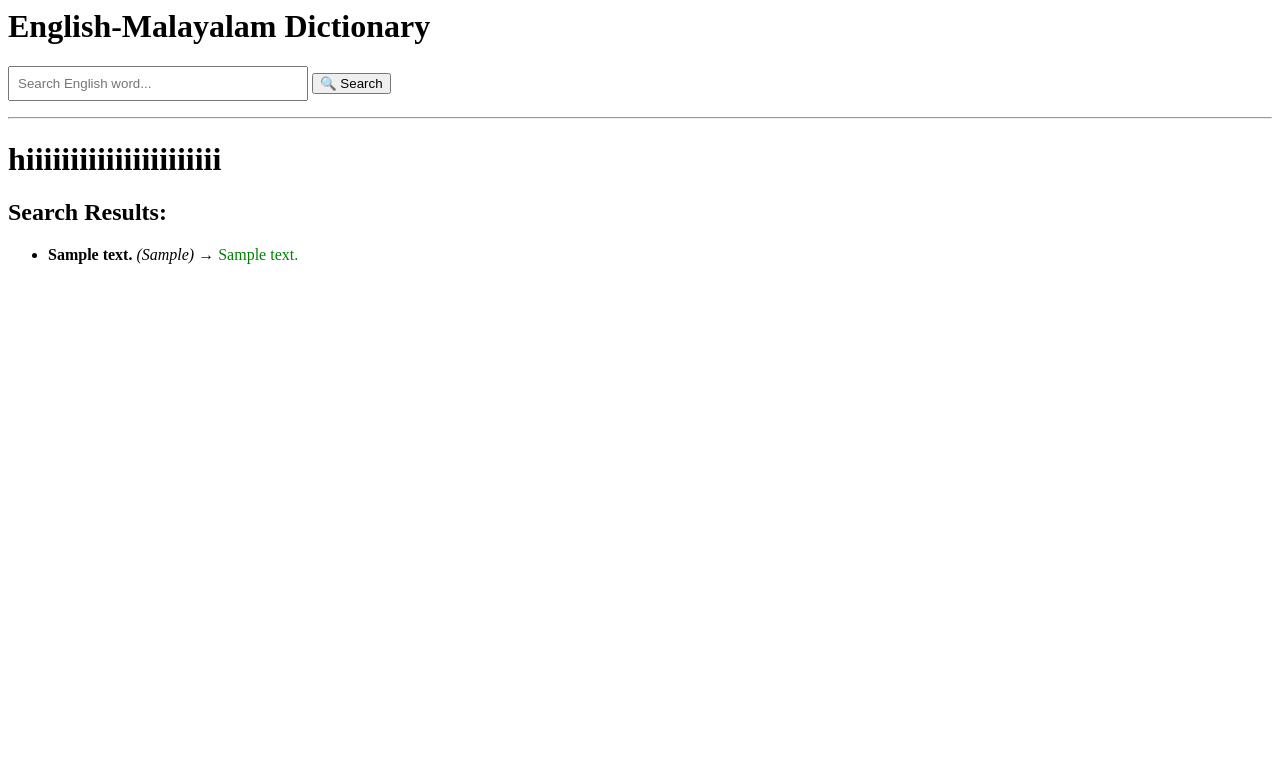
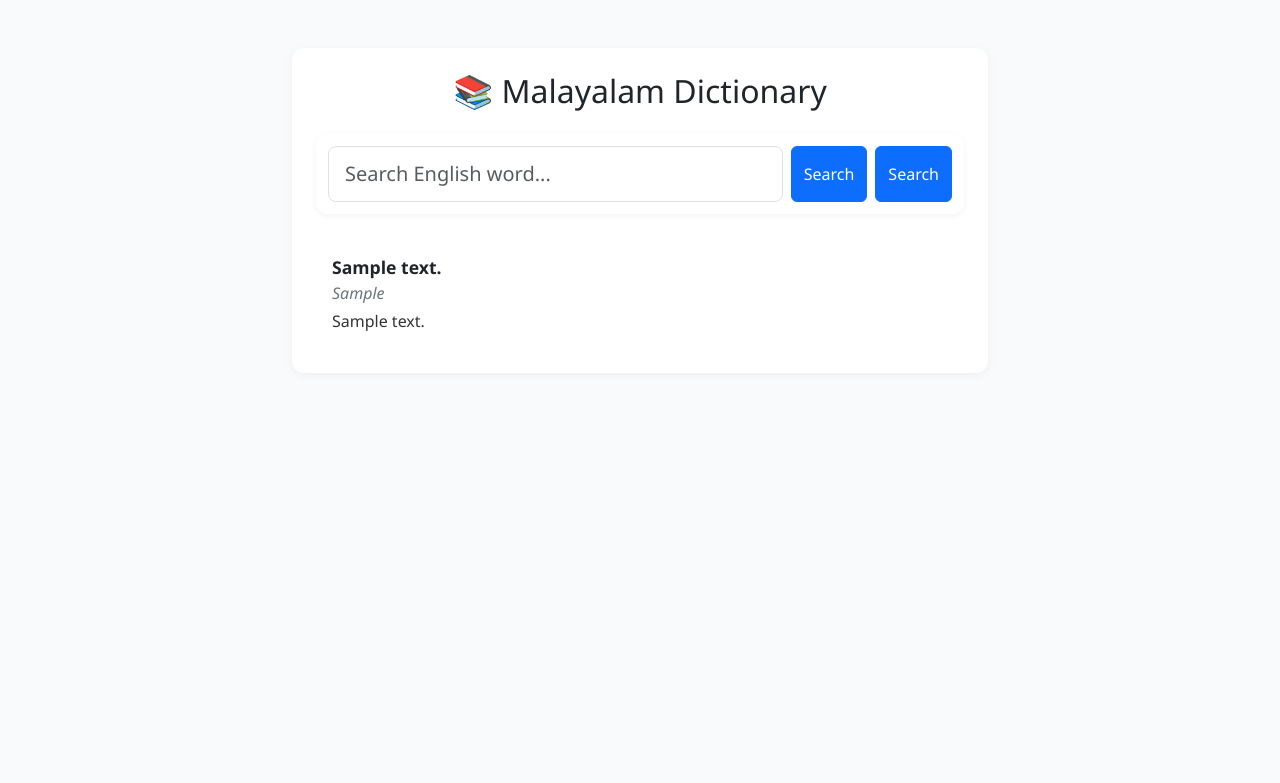
Before and after one commit to vishnubabi/ollam-dictionary-flashcard-, a Django app: page / in a window 1280 px wide. Shown: the top 783 px of the page. Run offline with Django 5.2, Linux system fonts and the light colour scheme; tables that the repository leaves empty hold one stand-in row (values such as "Sample post").

Commit message:
modified ui parts

```diff
--- /dev/null
+++ b/dictionary_app/static/dictionary_app/styles.css
@@ -0,0 +1,102 @@
+/* ----- Global Styles ----- */
+body {
+    font-family: 'Segoe UI', sans-serif;
+    background-color: #f9fafb;
+    margin: 0;
+    padding: 0;
+}
+
+/* ----- Container Layout ----- */
+.container {
+    max-width: 720px;
+}
+
+/* ----- Search Box Card ----- */
+.search-box {
+    box-shadow: 0 2px 8px rgba(0, 0, 0, 0.05);
+    border-radius: 12px;
+    background: white;
+    padding: 24px;
+    margin-bottom: 2rem;
+}
+
+/* ----- Dictionary Entry Styling ----- */
+.entry {
+    padding: 16px;
+    border-bottom: 1px solid #eaeaea;
+}
+
+.entry:last-child {
+    border-bottom: none;
+}
+
+.word {
+    font-weight: 600;
+    font-size: 1.1rem;
+}
+
+.type {
+    font-style: italic;
+    color: #6c757d;
+    margin-bottom: 4px;
+}
+
+.meaning {
+    font-size: 1rem;
+    color: #333;
+}
+
+/* ----- Form Custom Styling ----- */
+form input[type="text"] {
+    border-radius: 8px;
+    padding: 12px 16px;
+}
+
+form button, form a.btn {
+    border-radius: 8px;
+    padding: 10px 20px;
+    font-weight: 500;
+}
+
+form a.btn-secondary {
+    background-color: #6c757d;
+    border-color: #6c757d;
+}
+
+form a.btn-secondary:hover {
+    background-color: #5a6268;
+    border-color: #545b62;
+}
+
+/* Optional: add shadow to the form itself */
+.search-box form {
+    box-shadow: 0 2px 6px rgba(0,0,0,0.05);
+    padding: 12px;
+    border-radius: 12px;
+    background: #ffffff;
+}
+
+/* ----- Responsive Adjustments ----- */
+@media (max-width: 576px) {
+    .word {
+        font-size: 1rem;
+    }
+
+    .meaning {
+        font-size: 0.95rem;
+    }
+
+    .container {
+        padding: 0 1rem;
+    }
+
+    form {
+        flex-direction: column;
+    }
+
+    form input,
+    form button,
+    form a.btn {
+        width: 100%;
+    }
+}
--- a/dictionary_app/templates/dictionary_app/dictionary_list.html
+++ b/dictionary_app/templates/dictionary_app/dictionary_list.html
@@ -1,22 +1,41 @@
-<h1>English-Malayalam Dictionary</h1>
+{% load static %}
+<!DOCTYPE html>
+<html lang="en">
+<head>
+    <meta charset="UTF-8">
+    <title>Malayalam Dictionary</title>
+    <meta name="viewport" content="width=device-width, initial-scale=1">
 
-<form method="get" action="">
-    <input type="text" name="q" placeholder="Search English word..." value="{{ request.GET.q }}" style="padding:8px; width:300px;">
-    <button type="submit">🔍 Search</button>
-</form>
+    <!-- Bootstrap 5 CDN -->
+    <link href="https://cdn.jsdelivr.net/npm/bootstrap@5.3.0/dist/css/bootstrap.min.css" rel="stylesheet">
 
-<hr>
-<h1>hiiiiiiiiiiiiiiiiiiiiii</h1>
-<h2>Search Results:</h2>
+    <!-- Custom CSS -->
+    <link rel="stylesheet" href="{% static 'dictionary_app/styles.css' %}">
+</head>
+<body>
+    <div class="container py-5">
+        <div class="search-box">
+            <h2 class="mb-4 text-center">📚 Malayalam Dictionary</h2>
 
-<ul>
-    {% for entry in entries %}
-        <li>
-            <strong>{{ entry.from_content }}</strong>
-            {% if entry.types %} <em>({{ entry.types }})</em> {% endif %}
-            → <span style="color:green;">{{ entry.to_content }}</span>
-        </li>
-    {% empty %}
-        <li>No results found.</li>
-    {% endfor %}
-</ul>
+            <form method="get" class="mb-4 d-flex">
+                <input type="text" name="q" class="form-control form-control-lg flex-grow-1" placeholder="Search English word..." value="{{ request.GET.q }}">
+                <button type="submit" class="btn btn-primary ms-2">Search</button>
+                <button type="submit" class="btn btn-primary ms-2">Search</button>
+
+            </form>
+
+            {% if entries %}
+                {% for entry in entries %}
+                    <div class="entry">
+                        <div class="word">{{ entry.from_content }}</div>
+                        <div class="type">{{ entry.types }}</div>
+                        <div class="meaning">{{ entry.to_content }}</div>
+                    </div>
+                {% endfor %}
+            {% else %}
+                <p class="text-center text-muted">No results found.</p>
+            {% endif %}
+        </div>
+    </div>
+</body>
+</html>
--- a/dictionary_app/views.py
+++ b/dictionary_app/views.py
@@ -7,10 +7,10 @@ def dictionary_list(request):
     else:
         entries = DictionaryEntry.objects.all()[:100]
 
-    print(f"Query: {query} | Found: {entries.count()}")  # 👀 Debug
+    print(f"Query: {query} | Found: {entries.count()}")
 
     # 👇 Temporary debug output
-    for entry in entries[:5]:
+    for entry in entries[:1]:
         print(entry.from_content, "→", entry.to_content)
 
     return render(request, 'dictionary_app/dictionary_list.html', {'entries': entries})
```
